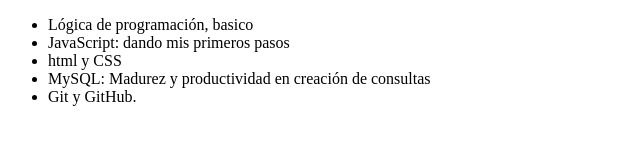
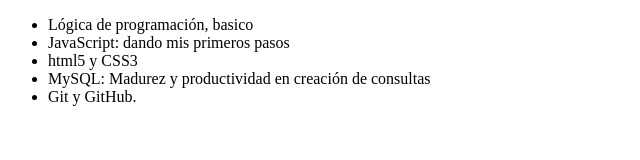
Before and after one commit to AndresSJ21/prueba_alura_git, a plain HTML site: page index.html in a window 1280 px wide. Shown: the full height of the page, 0-640 px from the left. Drawn offline with Linux system fonts and the light colour scheme.

Commit message:
modificando nombre de curso

```diff
--- a/index.html
+++ b/index.html
@@ -10,7 +10,7 @@
     <ul>
         <li>Lógica de programación, basico</li>
         <li>JavaScript: dando mis primeros pasos </li>
-        <li>html y CSS</li>
+        <li>html5 y CSS3</li>
         <li>MySQL: Madurez y productividad en creación de consultas</li>
         <li>Git y GitHub.</li>
     </ul>
```
